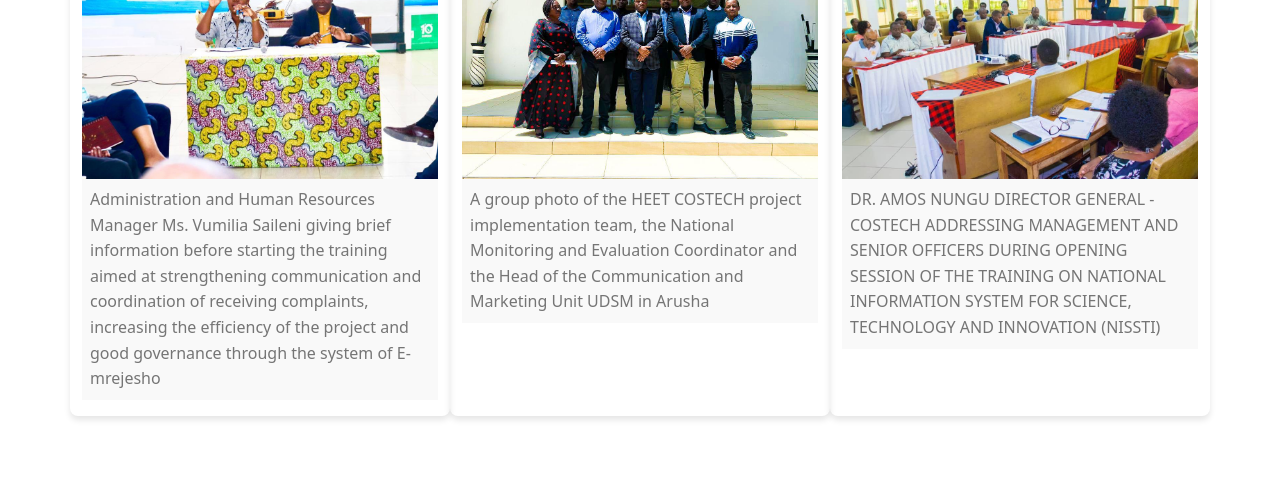
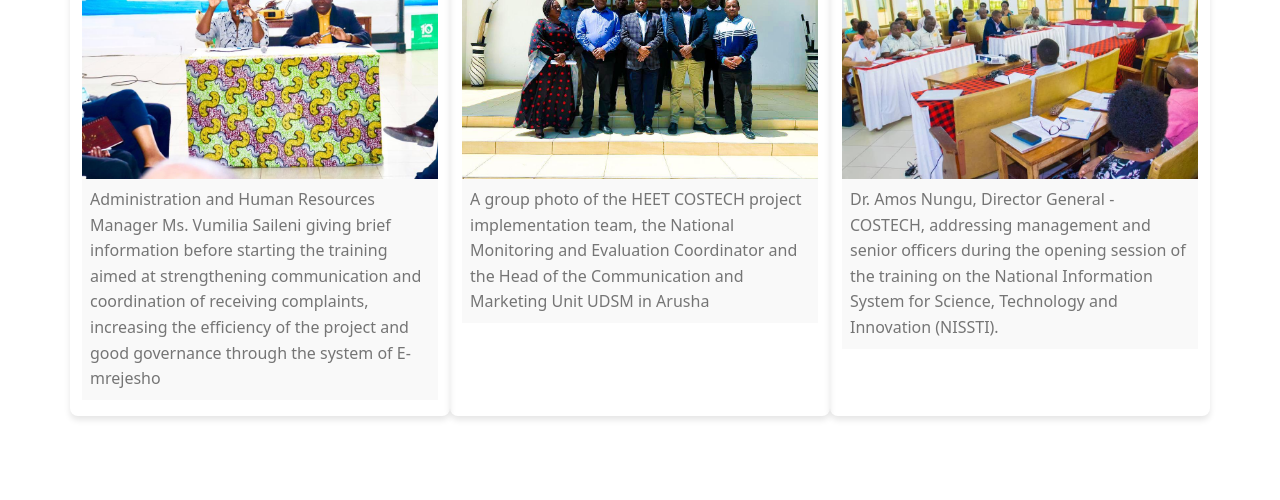
Before and after one commit to louissosthenes9/Heet, a plain HTML site: page pages/gallery.html in a window 1280 px wide. Shown: the part 1281-1781 px from the top of the page. Drawn offline with nearby package versions, Linux system fonts and the light colour scheme.

Commit message:
news and updates

```diff
--- a/pages/gallery.html
+++ b/pages/gallery.html
@@ -182,7 +182,9 @@
             <a href="../assets/images/nisst-meeting.jpg">
                 <img src="../assets/images/nisst-meeting.jpg" alt="Technology Exhibition 2024" class="img-fluid">
                   <!-- the caption -->
-                <p class="gallery-caption">DR. AMOS NUNGU DIRECTOR GENERAL -  COSTECH ADDRESSING MANAGEMENT AND SENIOR OFFICERS DURING OPENING SESSION OF THE TRAINING ON NATIONAL INFORMATION SYSTEM FOR SCIENCE, TECHNOLOGY AND INNOVATION (NISSTI)</p>
+                <p class="gallery-caption">
+                  Dr. Amos Nungu, Director General - COSTECH, addressing management and senior officers during the opening session of the training on the National Information System for Science, Technology and Innovation (NISSTI).
+                </p>
             </a>
         </div>
     </div>
```
